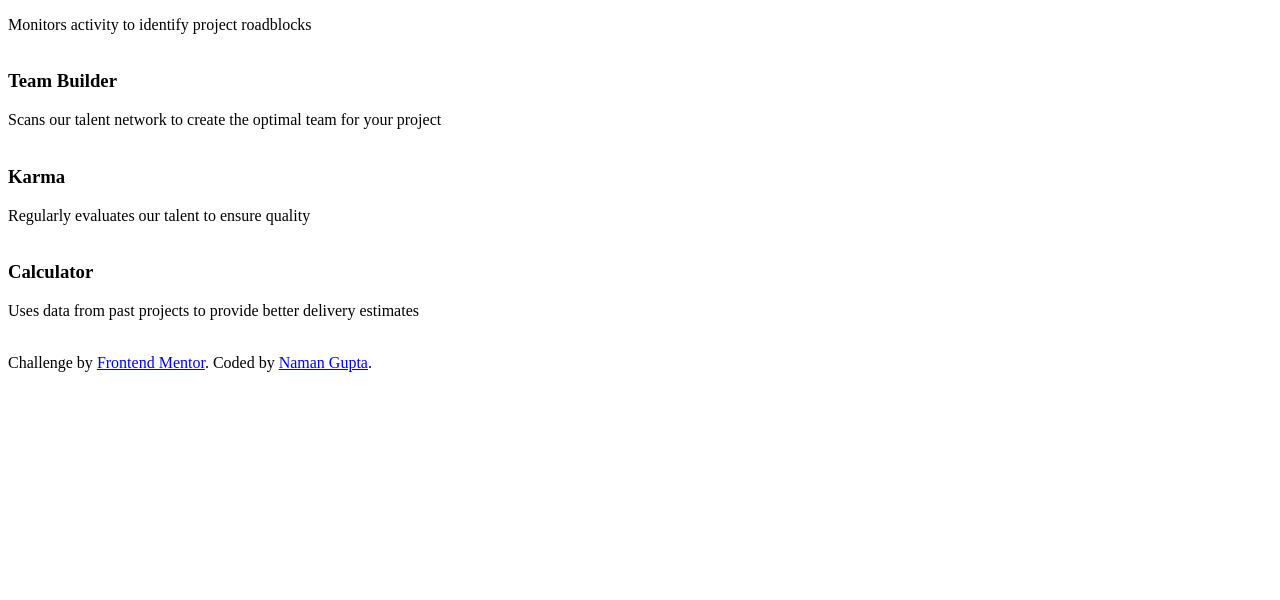
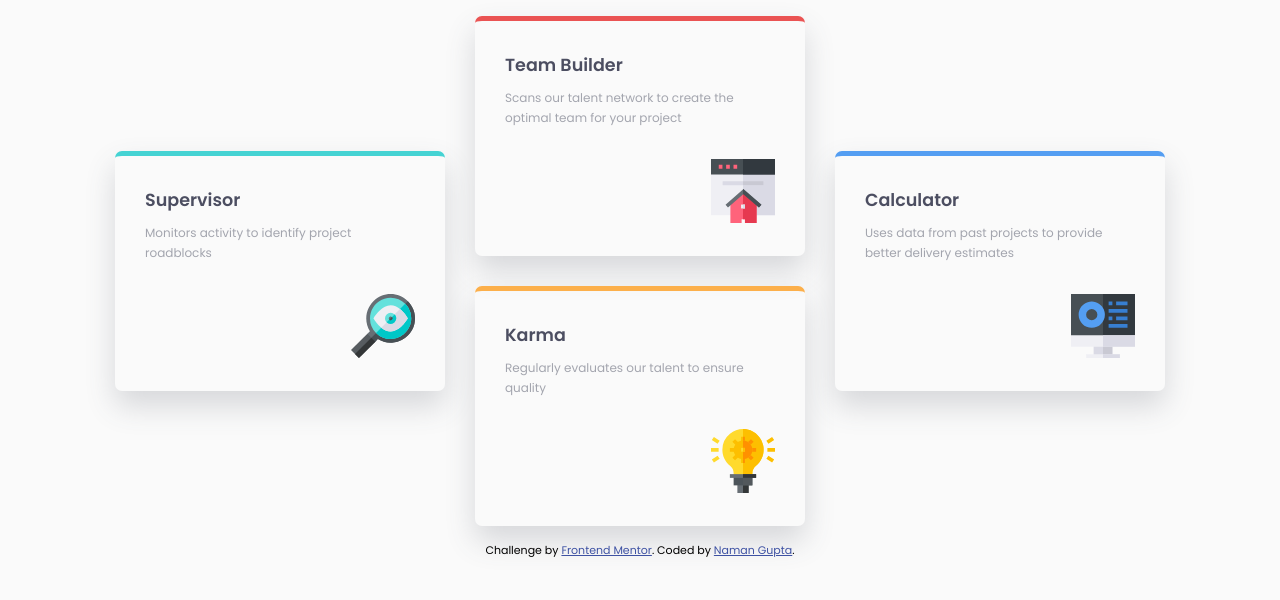
Before and after one commit to namangupta1399/frontend-mentor-challenges, a website: page challenges/challenge2/index.html in a window 1280 px wide. Shown: the part 200-800 px from the top of the page. Drawn offline with Linux system fonts and the light colour scheme; the site is published under a folder, as on GitHub Pages, so addresses that start at the root find nothing.

Commit message:
added index file

```diff
--- a/challenges/challenge2/index.html
+++ b/challenges/challenge2/index.html
@@ -6,14 +6,14 @@
   <meta name="viewport" content="width=device-width, initial-scale=1.0">
   <!-- displays site properly based on user's device -->
 
-  <link rel="icon" type="image/png" sizes="32x32" href="/images/favicon-32x32.png">
+  <link rel="icon" type="image/png" sizes="32x32" href="./images/favicon-32x32.png">
 
   <!-- Google Font -->
   <link rel="preconnect" href="https://fonts.gstatic.com">
   <link href="https://fonts.googleapis.com/css2?family=Poppins:wght@200;400;600&display=swap" rel="stylesheet">
 
   <!-- Custom stylesheet -->
-  <link rel="stylesheet" href="/css/style.css">
+  <link rel="stylesheet" href="./css/style.css">
 
   <title>Frontend Mentor | Four card feature section</title>
 </head>
@@ -34,7 +34,7 @@
       <h3 class="card__heading">Supervisor</h3>
       <div class="card__content">Monitors activity to identify project roadblocks</div>
       <div class="card__img">
-        <img src="/images/icon-supervisor.svg" alt="">
+        <img src="./images/icon-supervisor.svg" alt="">
       </div>
     </div>
     <div class="card-group">
@@ -42,14 +42,14 @@
         <h3 class="card__heading">Team Builder</h3>
         <div class="card__content">Scans our talent network to create the optimal team for your project </div>
         <div class="card__img">
-          <img src="/images/icon-team-builder.svg" alt="">
+          <img src="./images/icon-team-builder.svg" alt="">
         </div>
       </div>
       <div class="card card--orange">
         <h3 class="card__heading">Karma</h3>
         <div class="card__content">Regularly evaluates our talent to ensure quality</div>
         <div class="card__img">
-          <img src="/images/icon-karma.svg" alt="">
+          <img src="./images/icon-karma.svg" alt="">
         </div>
       </div>
     </div>
@@ -57,7 +57,7 @@
       <h3 class="card__heading">Calculator</h3>
       <div class="card__content">Uses data from past projects to provide better delivery estimates</div>
       <div class="card__img">
-        <img src="/images/icon-calculator.svg" alt="">
+        <img src="./images/icon-calculator.svg" alt="">
       </div>
     </div>
   </main>
```
Also changed, not shown: challenges/challenge1/index.html (+2 -2 lines), index.html (added, +19 -0 lines).
